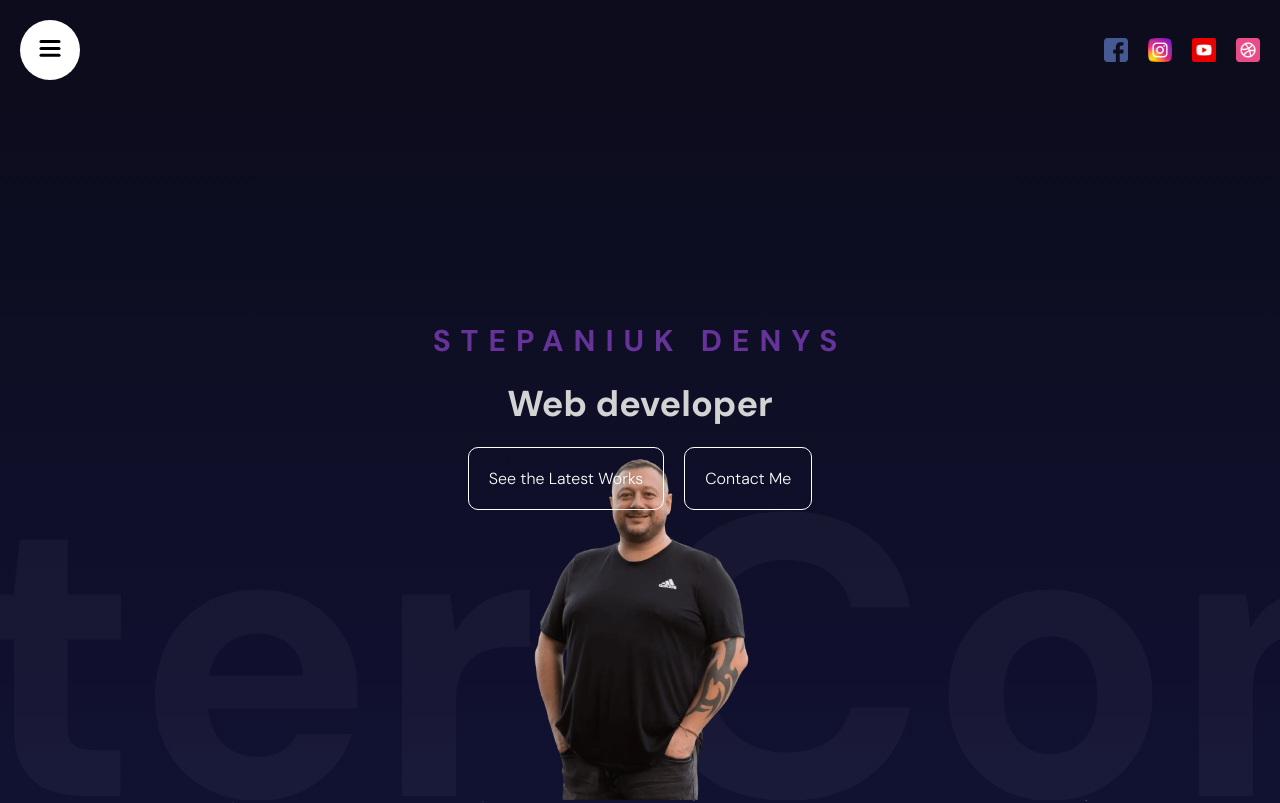
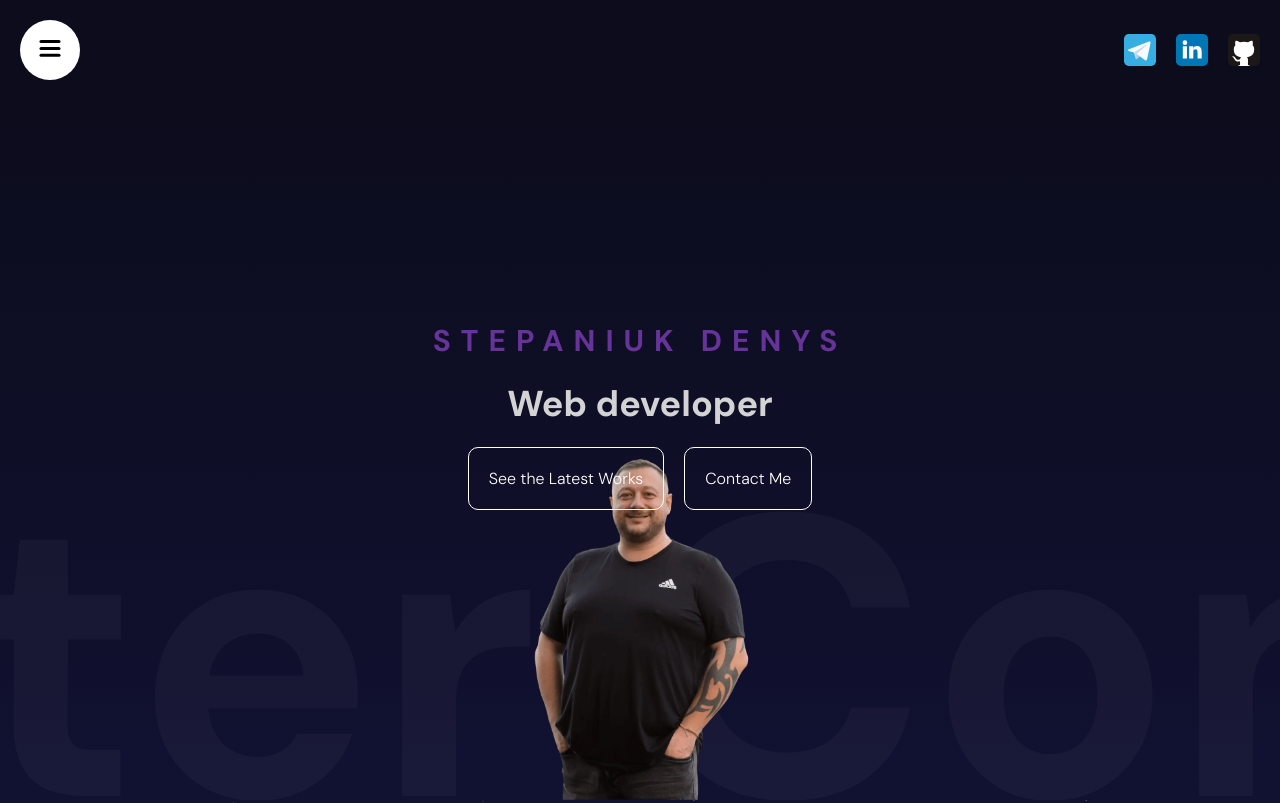
Before and after one commit to Stepaniuk-Den/portfolio, a React (Vite) app: page / in a window 1280 px wide. Shown: the top 803 px of the page. Built offline with nearby package versions, Linux system fonts and the light colour scheme.

Commit message:
update navbar link

```diff
--- a/src/components/about/about.scss
+++ b/src/components/about/about.scss
@@ -103,11 +103,6 @@
         grid-auto-rows: minmax(150px, auto);
         grid-auto-flow: dense;
         gap: 20px;
-
-        .documentWrapper {
-          width: 150px;
-          cursor: pointer;
-        }
       }
     }
   }
--- a/src/components/navbar/Navbar.jsx
+++ b/src/components/navbar/Navbar.jsx
@@ -1,6 +1,9 @@
 import "./navbar.scss";
 import { motion } from "framer-motion";
 import Sidebar from "../sidebar/Sidebar";
+import Telegram from "../../assets/icons/telegram.svg";
+import Linkedin from "../../assets/icons/linkedin.svg";
+import Github from "../../assets/icons/github copy.svg";
 
 const Navbar = () => {
   return (
@@ -15,17 +18,26 @@ const Navbar = () => {
           Stepaniuk Den
         </motion.span>
         <div className="social">
-          <a href="#">
-            <img src="/facebook.png" alt="facebook" />
+          <a
+            href="https://t.me/StepaniukDenys"
+            target="_blank"
+            rel="noopener noreferrer"
+          >
+            <img src={Telegram} alt="telegram" />
           </a>
-          <a href="#">
-            <img src="/instagram.png" alt="instagram" />
+          <a
+            href="https://www.linkedin.com/in/denys-stepaniuk/"
+            target="_blank"
+            rel="noopener noreferrer"
+          >
+            <img src={Linkedin} alt="linkedin" />
           </a>
-          <a href="#">
-            <img src="/youtube.png" alt="youtube" />
-          </a>
-          <a href="#">
-            <img src="/dribbble.png" alt="dribbble" />
+          <a
+            href="https://github.com/Stepaniuk-Den"
+            target="_blank"
+            rel="noopener noreferrer"
+          >
+            <img src={Github} alt="github" />
           </a>
         </div>
       </div>
--- a/src/components/navbar/navbar.scss
+++ b/src/components/navbar/navbar.scss
@@ -18,6 +18,7 @@
 
     span {
       font-weight: bold;
+      font-size: 24px;
 
       @include mobile {
         display: none;
@@ -29,8 +30,14 @@
       gap: 20px;
 
       img {
-        width: 24px;
-        height: 24px;
+        width: 32px;
+        height: 32px;
+        transition: all 300ms ease-in-out;
+
+        &:hover {
+          scale: 1.1;
+          // box-shadow: ;
+        }
       }
     }
   }
```
